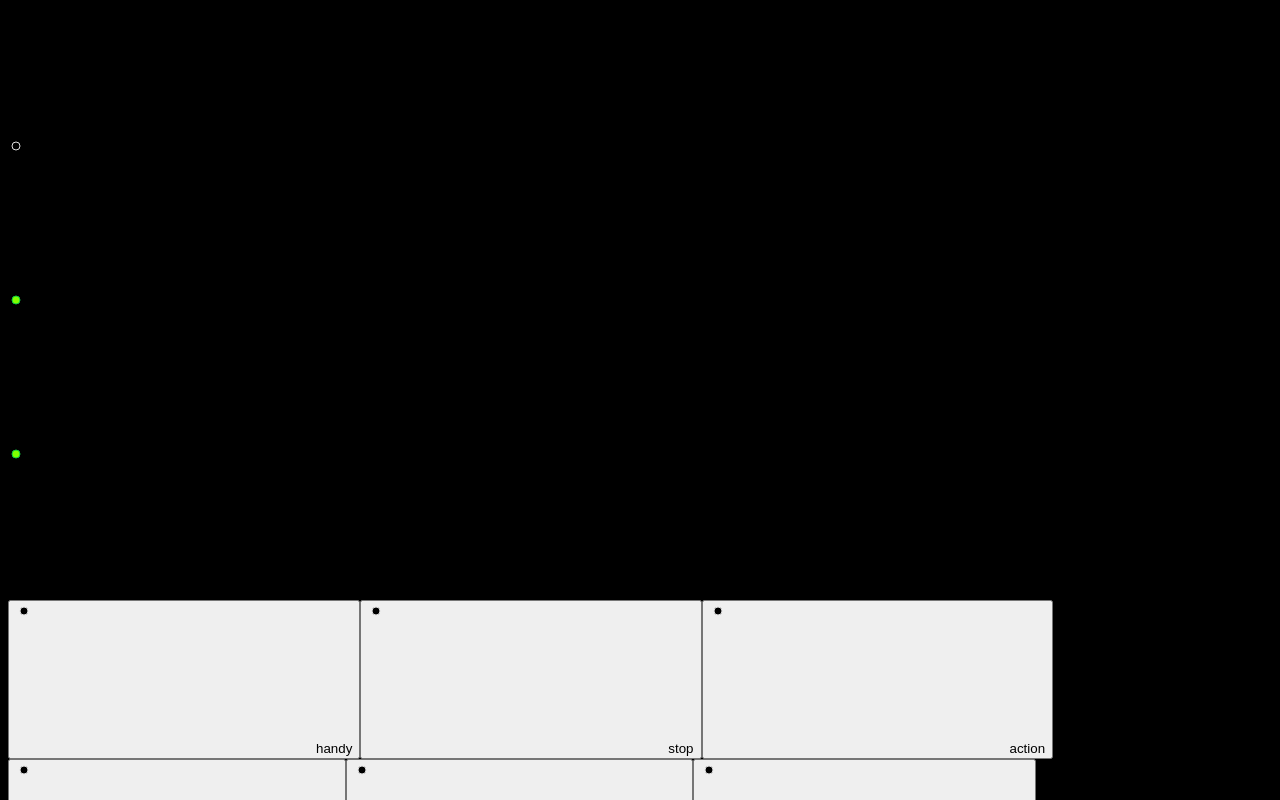
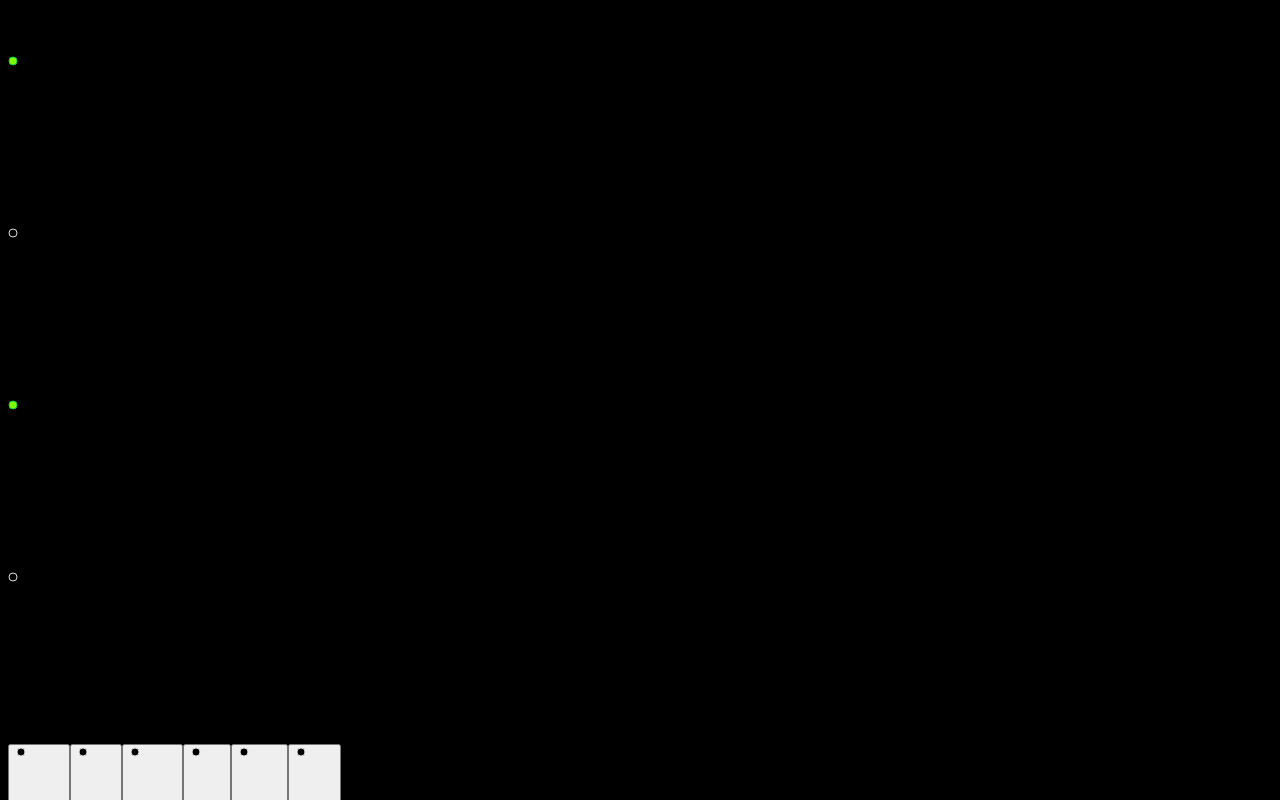
Before and after one commit to kevinkhill/matsuura-gtech-30i, a Next.js app: page / in a window 1280 px wide. Shown: the part 640-1440 px from the top of the page. Built offline with nearby package versions, Linux system fonts and the light colour scheme.

Commit message:
fixed some css issues with the LED not shrinking and was too wide

```diff
--- a/components/Button.tsx
+++ b/components/Button.tsx
@@ -19,8 +19,12 @@
   });
 
   return (
-    <button onClick={toggle} className={`h-12 w-12 rounded-md ${bgColor}`}>
-      <LED on={isActive} />
+    <button
+      type="button"
+      onClick={toggle}
+      className={`h-12 w-12 rounded-md ${bgColor}`}
+    >
+      <LED classes="m-0.5" on={isActive} />
       <span className="text-black">{text}</span>
     </button>
   );
--- a/components/LED.tsx
+++ b/components/LED.tsx
@@ -1,26 +1,28 @@
-import clsx from 'clsx';
+import clsx from "clsx";
 
 type LedProps = {
   on: boolean;
+  classes?: string;
+  // eslint-disable-next-line react/require-default-props
   size?: number;
 };
 
-const LED: React.FC<LedProps> = ({ on, size }: LedProps) => {
-  const R = size ?? 4
-  const D = R * 2
+const LED: React.FC<LedProps> = ({ on, size, classes }: LedProps) => {
+  const R = size ?? 4;
+  const D = R * 2;
 
   return (
-    <svg className={clsx(`h-${R}`, `w-${R}`, "p-0 m-0 ")}>
+    <svg width={D + 2} className={classes}>
       <circle
-        cx={D}
-        cy={D}
+        cx={R + 1}
+        cy={R + 1}
         r={R}
         stroke={on ? "#0CCC40" : "#DDDDDD"}
         strokeWidth="1"
         fill={on ? "#7FFF00" : "black"}
       />
     </svg>
-  )
-}
+  );
+};
 
 export default LED;
--- a/components/PanelIndicator.tsx
+++ b/components/PanelIndicator.tsx
@@ -1,15 +1,19 @@
 import LED from "./LED";
 
-type PanelIndicator = {
+type PanelIndicatorProps = {
   on: boolean;
   label: string;
 };
 
-const PanelIndicator: React.FC<PanelIndicator> = ({ on, label }) => {
+const PanelIndicator: React.FC<PanelIndicatorProps> = ({ on, label }) => {
   return (
-    <div className="flex justify-evenly items-baseline">
-      <LED on={on ?? false} />
-      <span className="h-2 text-white">{label}</span>
+    <div className="h-6 p-1 flex">
+      <div className="p-2 flex-shrink">
+        <LED on={on ?? false} />
+      </div>
+      <div className="flex-shrink">
+        <span className="text-white">{label}</span>
+      </div>
     </div>
   );
 };
--- a/core/util.js
+++ /dev/null
@@ -1,3 +0,0 @@
-function match() {
-
-}
--- /dev/null
+++ b/core/util.ts
@@ -0,0 +1,7 @@
+export function match() {
+  //
+}
+
+export function rand(min: number, max: number): number {
+  return Math.floor(Math.random() * (max - min) + min);
+}
--- a/pages/index.tsx
+++ b/pages/index.tsx
@@ -1,13 +1,13 @@
-import { useEffect } from "react";
+import { useEffect, useState } from "react";
 import Head from "next/head";
 
-import LED from "../components/LED";
+import { rand } from "../core/util";
 import Button from "../components/Button";
 import PanelGroup from "../components/PanelGroup";
 import PanelIndicator from "../components/PanelIndicator";
 
 export default function Home() {
-  const leds = {
+  const [leds, setLeds] = useState({
     thing1: false,
     thing2: true,
     thing3: false,
@@ -15,18 +15,18 @@
     thing5: true,
     thing6: false,
     thing7: true,
-    thing8: true,
-  };
+    thing8: false,
+  });
 
   useEffect(() => {
     setInterval(() => {
-      const rand = (min, max) => Math.floor(Math.random() * (max - min) + min);
       const n = rand(1, 8);
       const val = leds[`thing${n}`];
       console.log(n, val);
       leds[`thing${n}`] = !val;
+      setLeds(leds);
     }, 1000);
-    // console.log("useEffect");
+    console.log("useEffect");
   }, [""]);
 
   return (
@@ -94,8 +94,7 @@
                 </PanelGroup>
                 <PanelGroup className="">
                   <div className="flex flex-auto">
-                  {/* <LED size={6} /> */}
-                  <p>feed hold / cycle start</p>
+                    <p>feed hold / cycle start</p>
                   </div>
                 </PanelGroup>
               </div>
```
Also changed, not shown: 1 other file (tests, documents, lock files or other folders).
